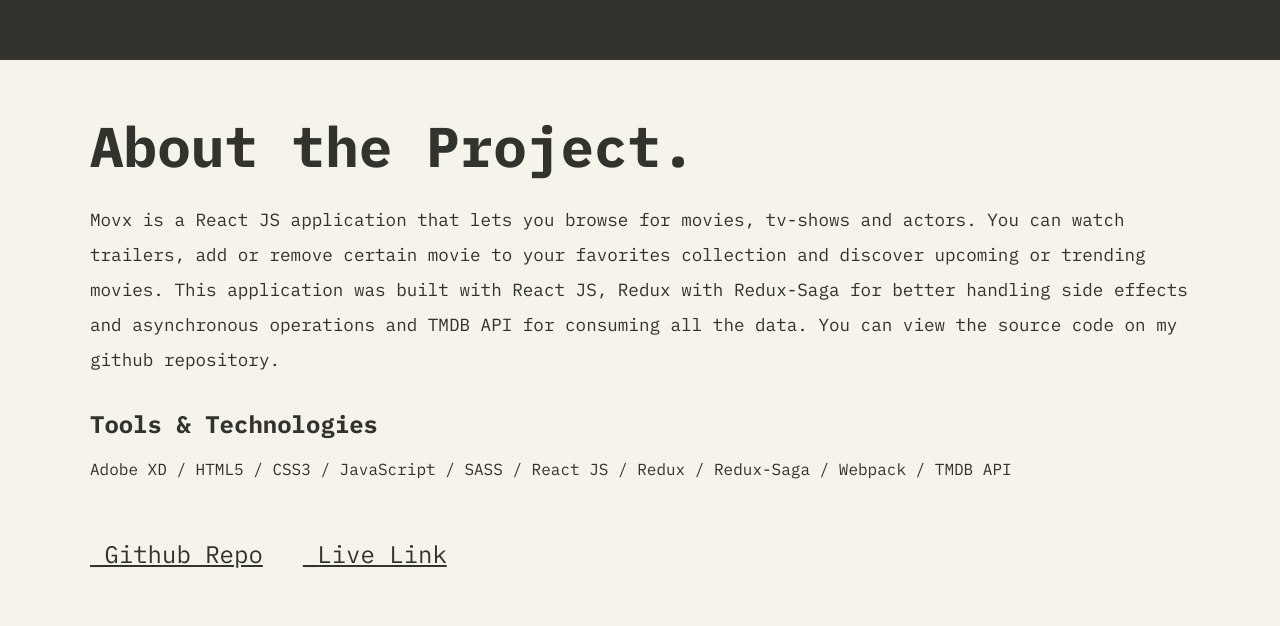
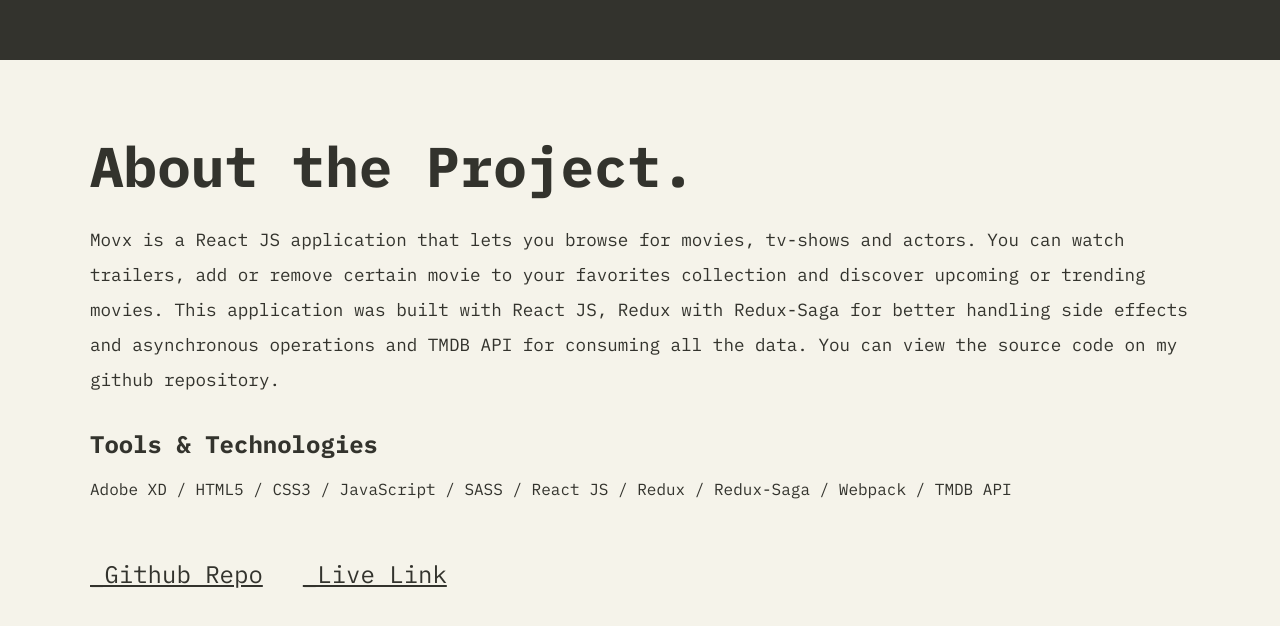
Before and after one commit to ImieboGodson/portfolio-v1.0, a React (Create React App) app: page /projects/Ear1-Landing-page in a window 1280 px wide. Shown: the part 740-1366 px from the top of the page. Built offline with nearby package versions, Linux system fonts and the light colour scheme.

Commit message:
added scroll restoration feature

```diff
--- /dev/null
+++ b/src/components/scrollToTop/ScrollToTop.jsx
@@ -0,0 +1,15 @@
+import { useEffect } from "react";
+import { useLocation } from "react-router-dom";
+
+const ScrollToTop = () => {
+
+    const { pathname } = useLocation();
+
+    useEffect(() => {
+        window.scrollTo(0, 0);
+    }, [pathname]);
+
+  return null;
+}
+
+export default ScrollToTop
--- a/src/index.js
+++ b/src/index.js
@@ -4,10 +4,12 @@
 import App from './App';
 import reportWebVitals from './reportWebVitals';
 import { BrowserRouter } from 'react-router-dom';
+import ScrollToTop from './components/scrollToTop/ScrollToTop';
 
 ReactDOM.render(
     <BrowserRouter>
-      <App />
+    <ScrollToTop />
+          <App />
     </BrowserRouter>,
   document.getElementById('root')
 );
--- a/src/pages/layoutWrapper/LayoutWrapper.jsx
+++ b/src/pages/layoutWrapper/LayoutWrapper.jsx
@@ -6,6 +6,7 @@
 import Footer from '../../components/footer/Footer';
 
 const LayoutWrapper = () => {
+
     return (
         <div className='layoutWrapper'>
             <Hero />
--- a/src/pages/project/project.scss
+++ b/src/pages/project/project.scss
@@ -21,7 +21,7 @@
 
         .project-details-wrapper{
             height: 100vh;
-            padding-top: 50px;
+            padding-top: 70px;
 
             .abouttheprojecttext-wrapper {
 
```
